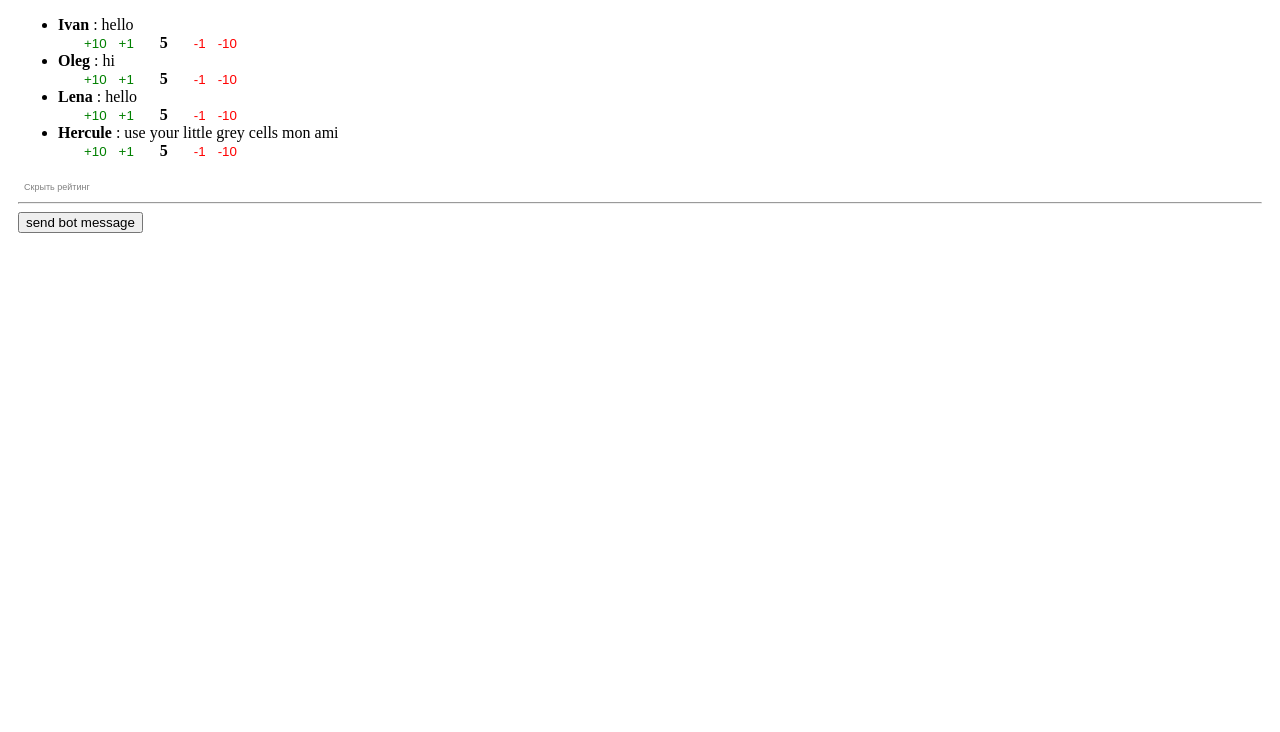
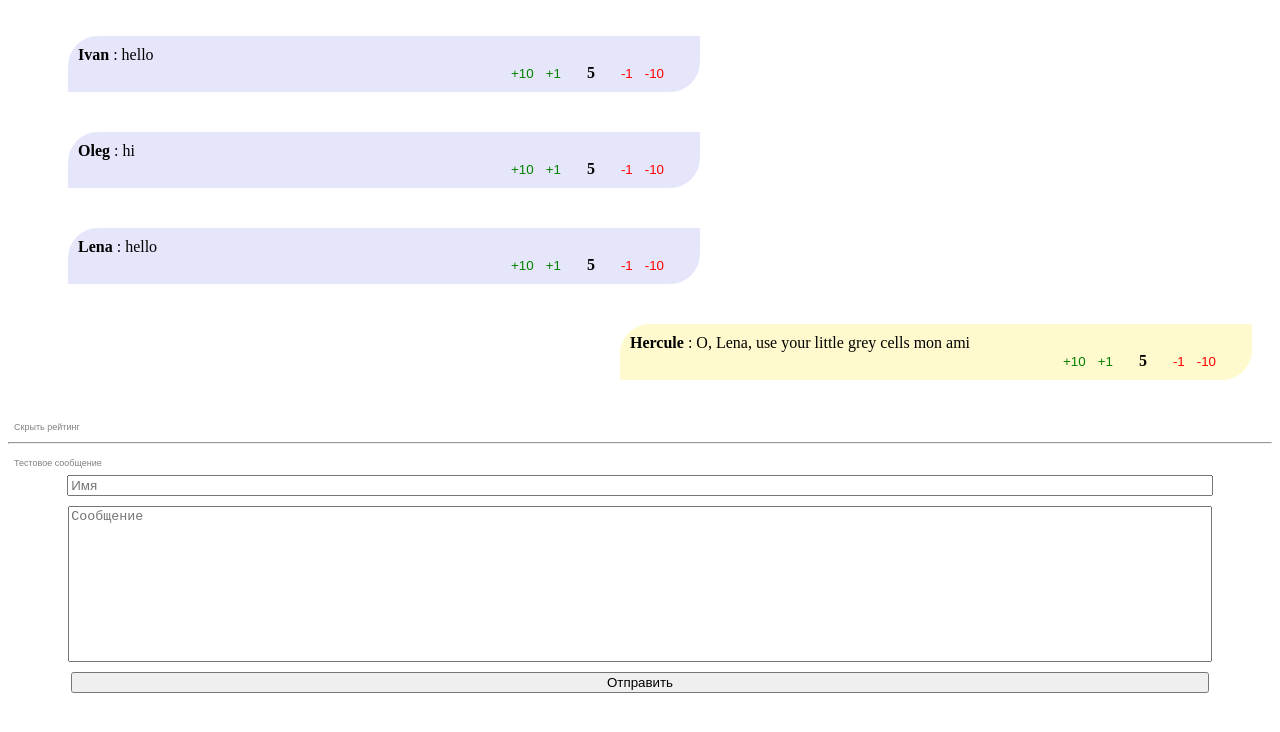
Before and after one commit to komalapa/GB, a React app: page / in a window 1280 px wide. Shown: the top 732 px of the page. Built offline with nearby package versions, Linux system fonts and the light colour scheme.

Commit message:
Урок №3

```diff
--- /dev/null
+++ b/src/App.jsx
@@ -0,0 +1,7 @@
+import React from 'react';
+
+//components import
+import {ChatContainer} from './containers/chatContainer/chatContainer'
+//end components import
+
+export const App = () => <ChatContainer/>
--- a/src/components/Message/Message.jsx
+++ b/src/components/Message/Message.jsx
@@ -1,10 +1,14 @@
 import React from 'react';
 import PropTypes from 'prop-types';
 //components import
-import {Counter} from '../counter/counter'
+import {Counter} from '../counter/counter';
+//import {CONST_ROBOT_NAME} from '../../containers/chatContainer/chatContainer';
 //end components import
+import './message.css'
 
-export const Message = ({name, content, likes, id,countLikes, isShowLikes}) => <li ><strong>{name}</strong> : {content}  {isShowLikes&& <Counter countLikes = {countLikes} likes = {likes}/> }  </li>
+const CONST_ROBOT_NAME="Hercule"
+//console.log(CONST_ROBOT_NAME)
+export const Message = ({name, content, likes, id,countLikes, isShowLikes}) => <li className={(name==CONST_ROBOT_NAME)?"message robot-message":"message"}><strong>{name}</strong> : {content}  {isShowLikes&& <Counter countLikes = {countLikes} likes = {likes}/> }  </li>
 
 Message.propTypes ={
     name : PropTypes.string.isRequired,
@@ -12,4 +16,5 @@ Message.propTypes ={
     likes : PropTypes.number.isRequired,
     isShowLikes : PropTypes.bool.isRequired,
     countLikes : PropTypes.func.isRequired,
+    id: PropTypes.number
 }
--- /dev/null
+++ b/src/components/Message/message.css
@@ -0,0 +1,13 @@
+.message{
+    display: block;
+    width: 50%;
+    padding: 10px;
+    margin: 20px;
+    background-color:lavender;
+    border-radius: 30px 0;
+    align-self: flex-start;
+}
+.robot-message{
+    background-color:lemonchiffon;
+    align-self: flex-end;
+}
--- /dev/null
+++ b/src/components/MessageList/MessageList.css
@@ -0,0 +1,16 @@
+.message-list{
+    list-style:none;
+    display: flex;
+    flex-direction: column;
+}
+
+.show-btn, .send-test-msg-btn{
+    border: none;
+    background-color:transparent;
+    outline: none;
+    color:grey;
+    font-size: 9px;
+}
+.show-btn:hover, .send-test-msg-btn:hover{
+    text-shadow:1px 1px 2px gray;
+}
--- /dev/null
+++ b/src/components/MessageList/MessageList.jsx
@@ -0,0 +1,50 @@
+import React from 'react';
+import PropTypes from 'prop-types';
+
+//components import
+import {Message} from "../Message/Message"
+
+//end components import
+import './MessageList.css'
+
+const SendMessage = ({name, content,id, send}) => {
+    const handleSend = () => {
+        send({name,content,likes:5, id})
+    }
+    return(
+    <input type="button" onClick={handleSend} value="Тестовое сообщение" className="send-test-msg-btn" />
+    )
+}
+
+export  function MessageList({chatMessages,onSendMessage,onLike}){
+    const [isShowLikes, setIsShowLikes]=React.useState(true);
+
+    const handleSend = (newMessage) => {
+        //let newMessage={name: 'Harry', content: 'hi',likes:5, id: null};
+        onSendMessage(newMessage)
+    }
+    const handleLikesCounter = (id) =>((number)=>{
+        onLike(id, number)
+    })
+    const handleShow = () => {
+        let isShown=!isShowLikes;
+        setIsShowLikes(isShown)
+    }
+
+    return (
+    <>
+        <ul className="message-list">
+            {chatMessages.map( item => (<Message {...item} key={item.id} isShowLikes = {isShowLikes} countLikes = {handleLikesCounter(item.id)} likes = {item.likes} />))}
+        </ul>
+        <button onClick={handleShow} className="show-btn">{(isShowLikes)?"Скрыть рейтинг":"Показать рейтинг"}</button>
+        <hr/>
+        <SendMessage name="Тестовая отправка" content = "Тестовое сообщение" id = {null} send = {handleSend}/>
+
+    </>
+)
+}
+MessageList.propTypes ={
+    chatMessages : PropTypes.arrayOf(Message).isRequired,
+    onSendMessage: PropTypes.func.isRequired,
+    onLike: PropTypes.func.isRequired
+}
--- a/src/components/MessagesList/MessagesList.jsx
+++ /dev/null
@@ -1,55 +0,0 @@
-import React, { useEffect }  from 'react';
-
-
-//components import
-import {Message} from "../Message/Message"
-//end components import
-
-const SendMessage = ({name, content,id, send}) => {
-
-    return(
-    <input type="button" onClick={send} value="send bot message" />
-    )
-}
-
-export default function MessageList(){
-    const [messages, setMessages] = React.useState( [
-        {name: 'Ivan', content: 'hello', likes:5, id:0},
-        {name: 'Oleg', content: 'hi', likes:5, id:1},
-        {name: 'Lena', content: 'hello',likes:5, id:2},
-    ]);
-    const [isShowLikes, setIsShowLikes]=React.useState(true)
-    const handleSend = () => {
-        let newMessages=messages;
-        newMessages.push({name: 'Harry', content: 'hi',likes:5, id: (messages.length+1)});
-        setMessages([...newMessages])
-    }
-    const handleLikesCounter = (id) =>((number)=>{
-        let chat = messages.map(item => {if (item.id===id){item.likes = item.likes + (+number)}; return item});
-        setMessages([...chat])
-    })
-    const handleShow = () => {
-        let isShown=!isShowLikes;
-        setIsShowLikes(isShown)
-    }
-    useEffect(()=>{
-        let newMessages=messages;
-        if (newMessages[newMessages.length -1]["name"]!=="Hercule"){
-        setTimeout(() =>{
-            newMessages.push({name: 'Hercule', content: 'use your little grey cells mon ami',likes:5, id: (messages.length+1)});
-       setMessages([...newMessages])}, 1000);
-        }
-    })
-
-    return (
-    <>
-        <ul>
-            {messages.map( item => (<Message {...item} key={item.id} isShowLikes = {isShowLikes} countLikes = {handleLikesCounter(item.id)} likes = {item.likes} />))}
-        </ul>
-        <button onClick={handleShow} className="show-btn">{(isShowLikes)?"Скрыть рейтинг":"Показать рейтинг"}</button>
-        <hr/>
-        <SendMessage name="Hercule" content = "Use your little grey cells mon ami" id = {messages.length +1} send = {handleSend}/>
-
-    </>
-)
-}
--- /dev/null
+++ b/src/components/chat/chat.jsx
@@ -0,0 +1,21 @@
+import React from 'react';
+import PropTypes from 'prop-types';
+//components import
+import {MessageList} from '../MessageList/MessageList'
+import {ChatForm} from '../chatForm/chatForm'
+//end components import
+
+export const Chat = ({chatMessages, onSendMessage, onLike}) => {
+   return (
+    <main>
+        <MessageList chatMessages={chatMessages} onSendMessage={onSendMessage} onLike = {onLike}/>
+        {<ChatForm onSendMessage = {onSendMessage}/> }
+    </main>
+   )
+}
+
+Chat.propTypes ={
+    chatMessages : MessageList.propTypes.chatMessages,
+    onSendMessage: PropTypes.func.isRequired,
+    onLike: PropTypes.func.isRequired,
+}
--- /dev/null
+++ b/src/components/chatForm/chatForm.css
@@ -0,0 +1,9 @@
+.chat-form{
+    display: flex;
+    flex-direction: column;
+}
+.chat-form-name, .chat-form-content, .chat-form-submit{
+    width: 90%;
+    resize: none;
+    margin: 5px auto;
+}
--- /dev/null
+++ b/src/components/chatForm/chatForm.jsx
@@ -0,0 +1,57 @@
+import React, { useEffect }  from 'react';
+import PropTypes from 'prop-types';
+
+//components import
+//end components import
+import './chatForm.css'
+
+function useInput(initialState) {
+    const [state, setState] = React.useState(initialState);
+
+    const setInput = (event) => setState(event.target.value);
+    return [state, setInput, setState]
+}
+
+export const ChatForm = ({onSendMessage}) => {
+    const [name, setName]=useInput('');
+    //const [name, setName]=React.useState('');
+    const [content, setContent, setInitialContent]=useInput('');
+    //const [content, setContent]=React.useState('');
+    const handleSubmit = (event) =>{
+        event.preventDefault();
+        let newMessage={name, content, likes:5, id: null};
+        onSendMessage(newMessage)
+        setInitialContent('');
+    };
+    return(
+    <form onSubmit = {handleSubmit} className="chat-form">
+        <input
+            name = "name"
+            placeholder="Имя"
+            value = {name}
+            onChange ={setName}
+            // onChange ={(e) => setName(e.target.value)}
+            className="chat-form-name"
+        >
+        </input>
+        <textarea
+            name="content"
+            id="chat-form-content"
+            cols="30"
+            rows="10"
+            placeholder="Сообщение"
+            value = {content}
+            onChange ={setContent}
+            // onChange ={(e) => setContent(e.target.value)}
+            className="chat-form-content"
+        >
+
+        </textarea>
+        <input type="submit" value="Отправить" className="chat-form-submit" />
+    </form>
+    )
+}
+
+ChatForm.propTypes ={
+    onSendMessage: PropTypes.func.isRequired,
+}
--- a/src/components/counter/counter.css
+++ b/src/components/counter/counter.css
@@ -1,22 +1,20 @@
-div {
-    margin:10px;
-}
-button {
+.likes button {
     border: none;
     background-color:transparent;
     color: red;
     outline: none;
 }
-.plus-btn{
+.likes .plus-btn{
     color:green;
 }
-.show-btn{
-    color:grey;
-    font-size: 9px;
-}
-button:hover{
+
+.likes button:hover{
     text-shadow:1px 1px 2px gray;
 }
 .likes{
+    display: flex;
+    justify-content: flex-end;
+    text-align: center;
     margin: 0 20px;
+
 }
--- /dev/null
+++ b/src/containers/chatContainer/chatContainer.jsx
@@ -0,0 +1,48 @@
+import React from 'react';
+import PropTypes from 'prop-types';
+//components import
+import {MessageList} from '../../components/MessageList/MessageList'
+import {Chat} from '../../components/chat/chat'
+import { render } from 'react-dom';
+//end components import
+
+export const CONST_ROBOT_NAME = 'Hercule';
+const CONST_ROBOT_CONTENT = 'use your little grey cells mon ami';
+let robotTimeoutId = null;
+
+export const ChatContainer = () => {
+    const [state, setState] = React.useState({
+        chat: [
+            {name: 'Ivan', content: 'hello', likes:5, id:0},
+            {name: 'Oleg', content: 'hi', likes:5, id:1},
+            {name: 'Lena', content: 'hello',likes:5, id:2},
+        ]
+    })
+    React.useEffect(()=>{
+        //console.log(state)
+        if (state.chat[state.chat.length -1]["name"]!=="Hercule"){
+            if (!robotTimeoutId){robotTimeoutId = setTimeout(() =>{
+                let newMessage= {name: CONST_ROBOT_NAME, content: 'O, ' + state.chat[state.chat.length -1]["name"]+', '+CONST_ROBOT_CONTENT,likes:5, id: null};
+                handleSendMessage(newMessage);
+                robotTimeoutId = null;
+            }, 3000);
+        }
+        }
+    })
+    const handleSendMessage = (message) =>{
+        //message.id = (message.id == null) ? state.chat.length + 1 : message.id;
+        if (message.id == null){
+            message.id = +(new Date())//state.chat.length + 1
+        }
+        setState((state)=>({chat:[...state.chat, message]}))
+
+    }
+
+    const handleLike = (id, number) =>{
+        let chat = state.chat.map(item => {if (item.id===id){item.likes = item.likes + (+number)}; return item});
+        setState({chat:[...chat]})
+    }
+
+    return <Chat chatMessages = {state.chat} onSendMessage = {handleSendMessage} onLike={handleLike}/>
+
+}
--- a/src/index.js
+++ b/src/index.js
@@ -2,11 +2,16 @@ import React, {createElement} from 'react';
 import ReactDom from 'react-dom';
 
 //components import
-    import MessagesList from './components/MessagesList/MessagesList';
+    import MessagesList from './components/MessageList/MessageList';
+    import {App} from './App'
     // import Counter from './components/counter/counter'
 //end components import
 
-
+// const messages= [
+//     {name: 'Ivan', content: 'hello', likes:5, id:0},
+//     {name: 'Oleg', content: 'hi', likes:5, id:1},
+//     {name: 'Lena', content: 'hello',likes:5, id:2},
+// ];
 
 
 
@@ -14,9 +19,7 @@ import ReactDom from 'react-dom';
 const mountPoint = document.getElementById('root')
 
 ReactDom.render(
-    <MessagesList />,
+    <App />,
     mountPoint
 )
-//ДЗ переписать счетчик на функцию
-//сделать ответ робота
-//прописать propTypes
+//ДЗ отправка по enter
```
